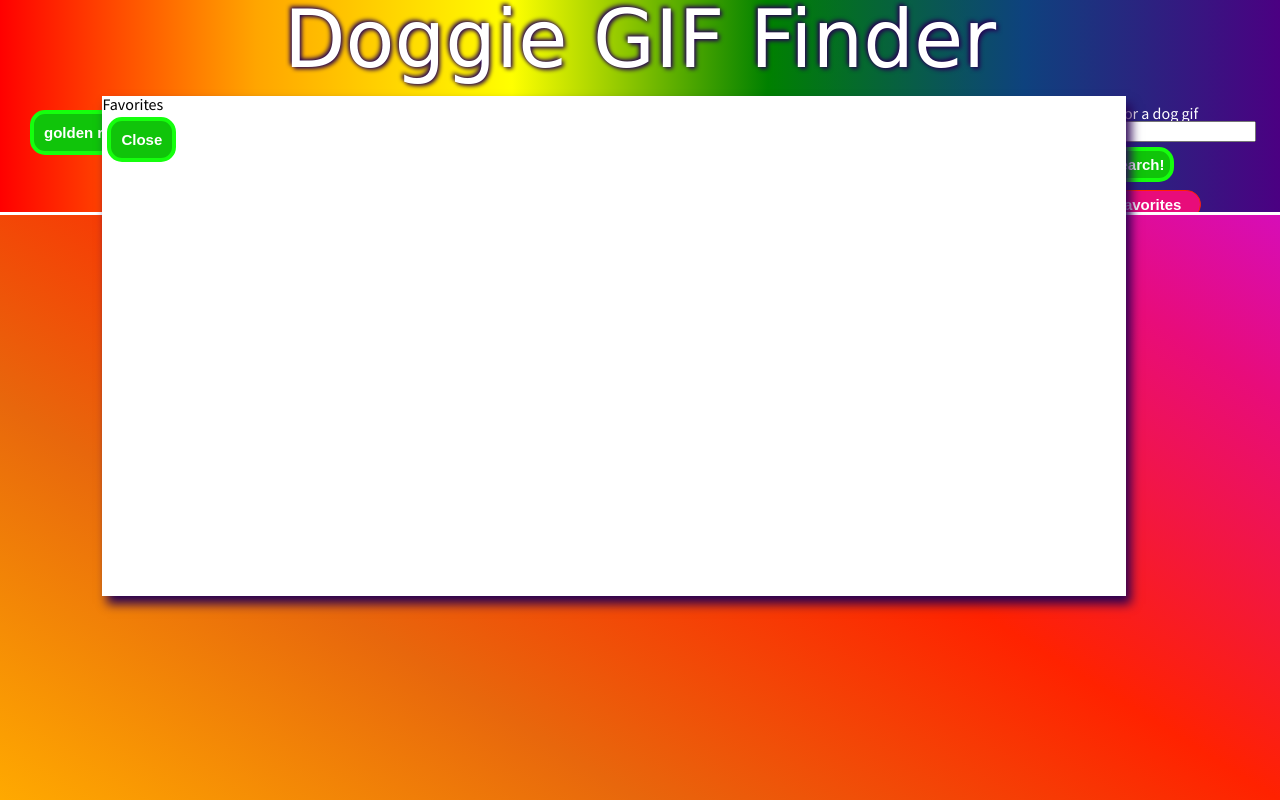
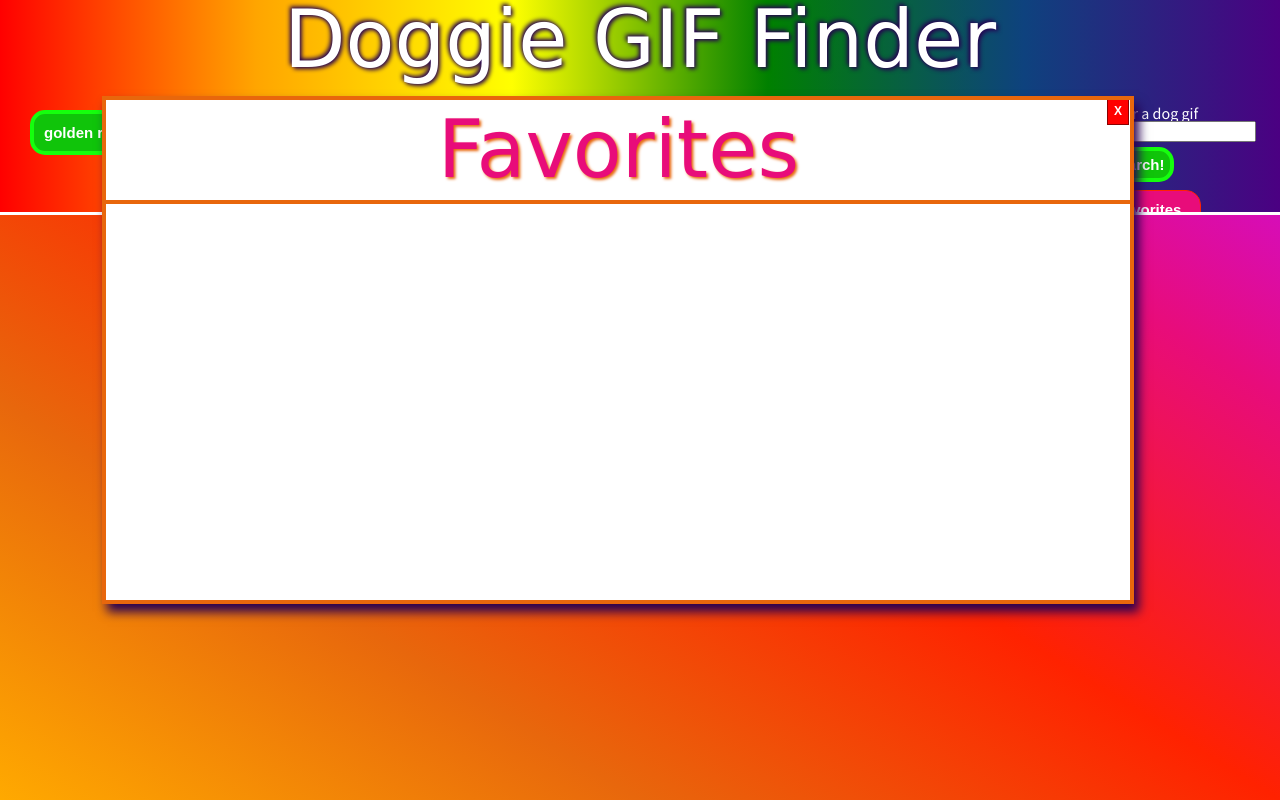
Before and after one commit to jackmidoglover/GIPHY-app, a plain HTML site: page index.html in a window 1280 px wide. Both pictures are taken after a click on the button "Favorites". Drawn offline with nearby package versions, Linux system fonts and the light colour scheme; a web font is replaced by a local one.

Commit message:
favorites window css

```diff
--- a/assets/css/style.css
+++ b/assets/css/style.css
@@ -92,7 +92,6 @@ a {
     margin: 5px auto;
     background-color: #E80C7A;
     border: 1px solid #FF2200;
-    padding: 5px;
     position: absolute;
     top: 97%;
     left: 3%;
@@ -101,6 +100,7 @@ a {
 .favorites {
     background-color: white;
     box-shadow: 5px 8px 10px #270052;
+    border: 4px solid #E8670C;
     width: 80%;
     height: 500px;
     visibility: hidden;
@@ -109,6 +109,32 @@ a {
     left: 8%;
     overflow: scroll;
 
+}
+.frame {
+    margin: 5px;
+    display: inline-block;
+    border: 1px solid black;
+    padding: 5px 2px 10px 2px;
+
+}
+.close {
+    background-color: red;
+    border: 1px solid darkred;
+    font-size: 12px;
+    position: absolute;
+    left: 98%;
+    border-radius: 0px;
+    padding: 6px;
+    margin: -3px;
+}
+h2 {
+    text-align: center;
+    font-size: 80px;
+    font-family: 'Barrio', cursive;
+    color: #E80C7A;
+    text-shadow: 2px 2px 3px #E8670C;
+    padding: 10px 0;
+    border-bottom: 4px solid #E8670C;
 }
 
 @media only screen
--- a/assets/javascript/app.js
+++ b/assets/javascript/app.js
@@ -58,7 +58,7 @@ function displayGif() {
         var rating = response.data[i].rating;
         var info = $("<div>")
         .addClass("info").html(`<p> Rating : ${rating} </p>
-                                <p> Title : ${title}</p> `);
+                                <p> Title : ${title} </p> `);
 
         var fave = $("<button>");
         fave.addClass("fave");
@@ -141,13 +141,16 @@ function displayFavorites() {
     $(".card").css("z-index", "-1");
 
     for (i = 0; i < faveStills.length; i++) {
+        var fave = $("<div>")
+        .addClass("frame");
         var img = $("<img>")
         img.addClass("faveGif")
         .attr("src", faveStills[i])
         .attr("anim-url", faveAnim[i])
         .attr("still-url", faveStills[i])
         .attr("isplaying", 'false');
-        $("#fave-gifs").prepend(img);
+        $(fave).append(img);
+        $("#fave-gifs").prepend(fave);
         console.log("works");
     }
     // make still gifs in favorite animate
--- a/index.html
+++ b/index.html
@@ -40,8 +40,8 @@
 
         </div>
         <div class="favorites">
+            <button class="close"> X</button>
             <h2>Favorites</h2>
-            <button class="close"> Close </button>
             <div id="fave-gifs">
 
             </div>
```
